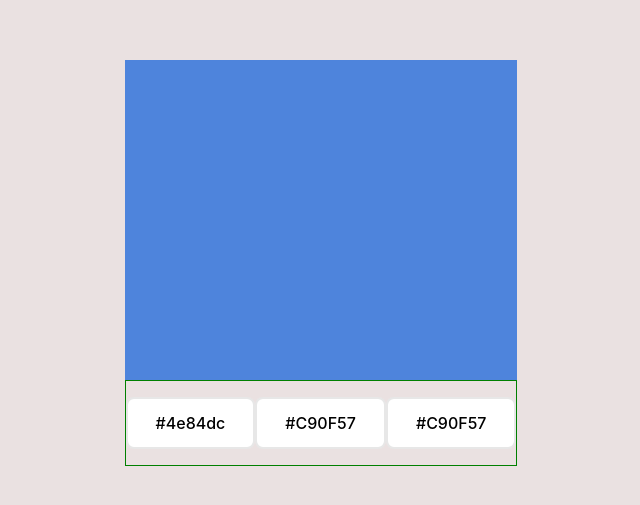
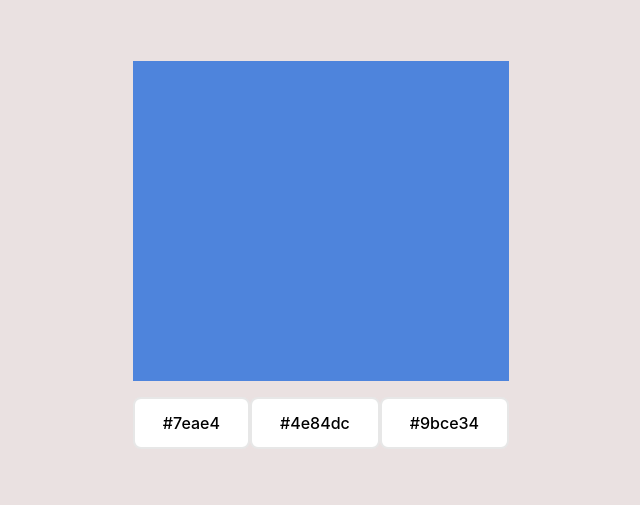
Before and after one commit to yuriy-bolotnyy/color-guessing-game, a React (Vite) app: page / in a window 1280 px wide. Shown: the part 137-642 px from the top of the page, without its empty margins (319-959 px from the left). Built offline with nearby package versions, Linux system fonts and the light colour scheme.

Commit message:
Game is working now

```diff
--- a/index.html
+++ b/index.html
@@ -4,7 +4,7 @@
     <meta charset="UTF-8" />
     <link rel="icon" type="image/svg+xml" href="/vite.svg" />
     <meta name="viewport" content="width=device-width, initial-scale=1.0" />
-    <title>Vite + React</title>
+    <title>Guess Color Game</title>
   </head>
   <body>
     <div id="root"></div>
--- a/src/App.css
+++ b/src/App.css
@@ -16,7 +16,7 @@ body {
 .card {
   padding: 1em 0em;
   /* gap: 2rem; */
-  border: 1px solid green;
+  /* border: 1px solid green; */
 }
 
 .btn {
--- a/src/App.jsx
+++ b/src/App.jsx
@@ -7,13 +7,11 @@ const randomHexColor = () => "#" + Math.floor(Math.random()*16777215).toString(1
 
 const randomColorsArray = (len) => {
   const randomColors = Array.from({length: len}, () => randomHexColor())
-  // console.log("random array: ", randomColors)
   return randomColors
 }
 
 const randomColorsArrayWithOneGuess = (arr, guess) => {
-  const randomIndex = Math.ceil(Math.random() * arr.length)
-  // arr.splice(randomIndex, 0, guess)
+  const randomIndex = Math.floor(Math.random() * arr.length)
   arr[randomIndex] = guess
   return arr
 }
@@ -29,17 +27,10 @@ function App(props) {
   // Insert guess match color into array of color codes for buttons
   const randomColorCodes = randomColorsArrayWithOneGuess(randomColors, guess)
 
-  const [buttonColorCodes, setButtonColorCodes] = useState(randomColorCodes)
+  const [buttonsColorCodes, setButtonColorCodes] = useState(randomColorCodes)
 
   console.log("Guess color: ", hexColor)
-  console.log("Buttons: ", buttonColorCodes)
-
-  // setHexColor(randomHexColor())
-
-  const changeColor = () => {
-    console.log("Change color")
-    setHexColor(randomHexColor)
-  }
+  // console.log("Buttons: ", buttonsColorCodes)
 
   const checkColorGuess = (colorGuess) => {
     console.log("color guess: ", colorGuess)
@@ -56,12 +47,7 @@ function App(props) {
       </div>
 
       <div className="card">
-        <Button colorcode = {hexColor} handleClick = {checkColorGuess}/>
-
-        <Button colorcode = "#C90F57"/>
-
-        <Button colorcode = "#C90F57"/>
-
+        {buttonsColorCodes.map(el => <Button colorcode = {el} key = {el} handleClick = {checkColorGuess} />)}
       </div>
 
     </div>
```
